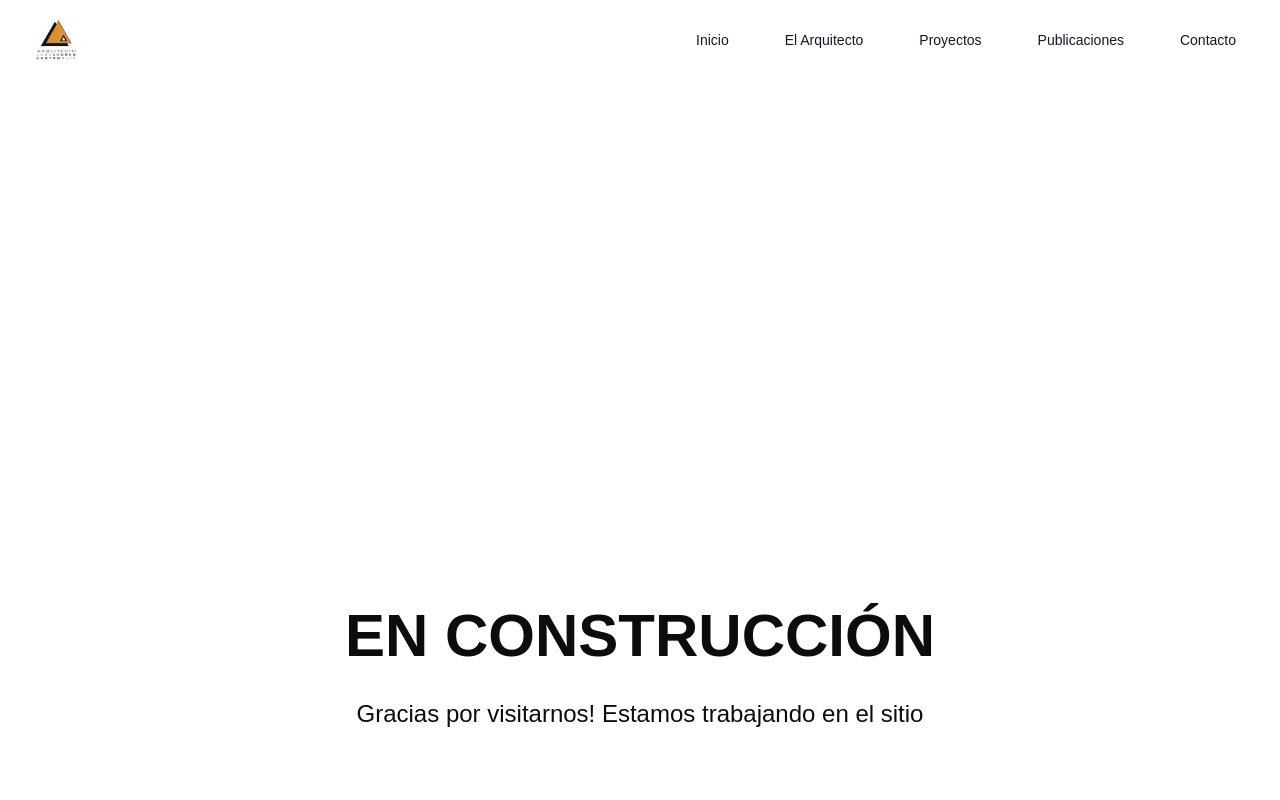
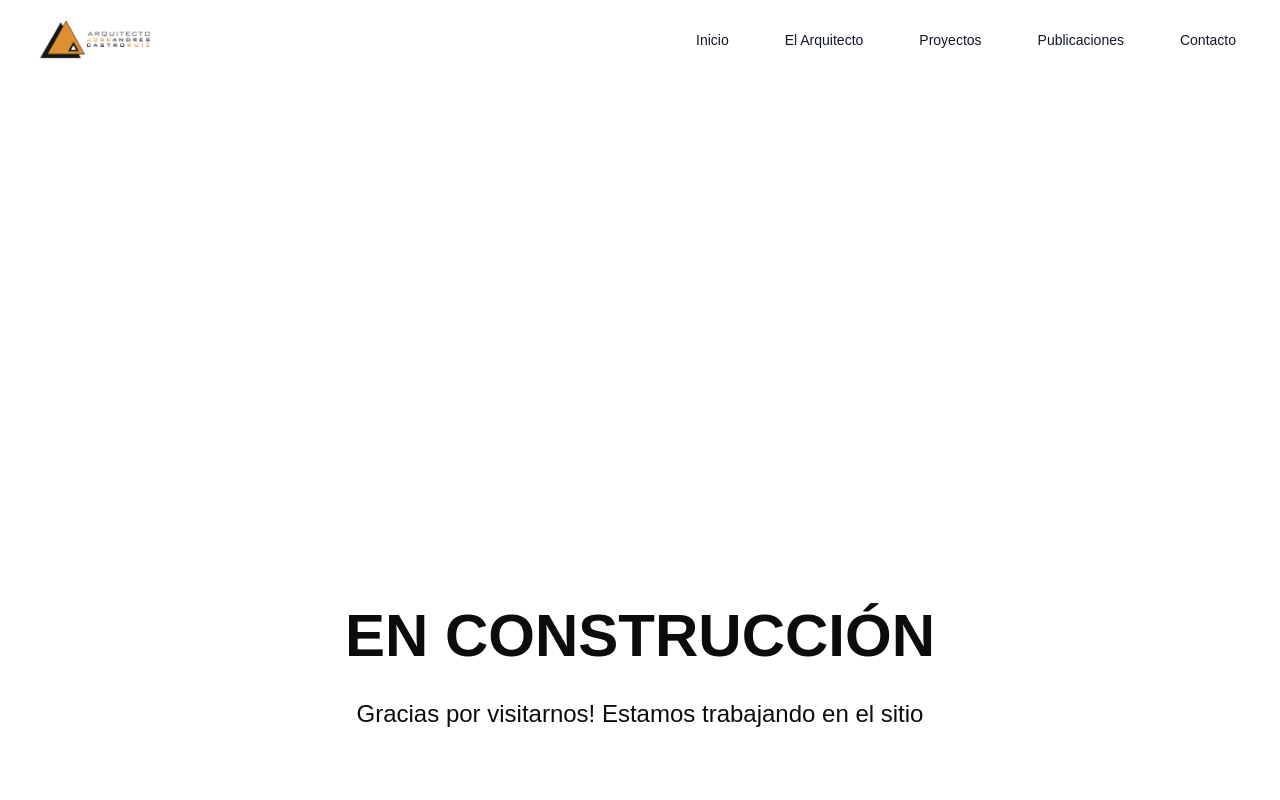
Before and after one commit to botflowlab/AndresCastroWebsite, a React (Vite) app: page / in a window 1280 px wide. Shown: the top 800 px of the page. Built offline with nearby package versions, Linux system fonts and the light colour scheme; a web font is replaced by a local one.

Commit message:
Create Navigation Bar Component

```diff
--- a/src/components/Navbar.jsx
+++ b/src/components/Navbar.jsx
@@ -21,7 +21,7 @@ function Navbar() {
           {/* Logo placeholder */}
           <div className="flex-shrink-0">
             <div className="h-12 w-32 bg-transparent">
-              <img src="/images/AndresCastroLogo.png" alt="Logo" className="h-full object-contain" />
+              <img src="/images/andrescastrologohor.png" alt="Logo" className="h-full object-contain" />
             </div>
           </div>
 
```
